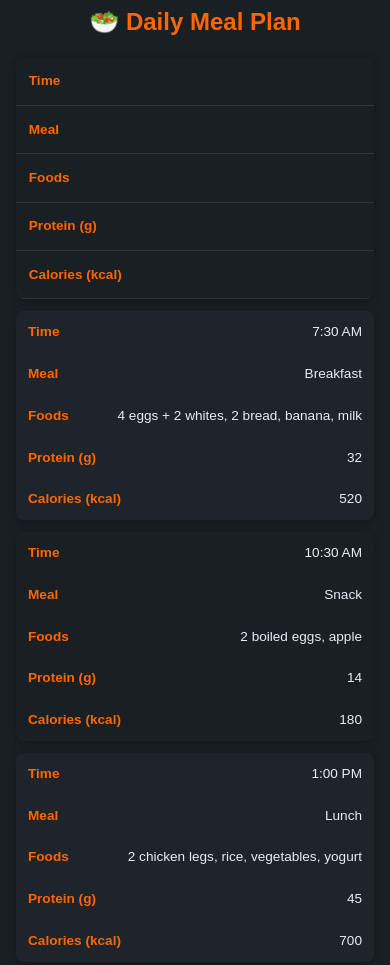
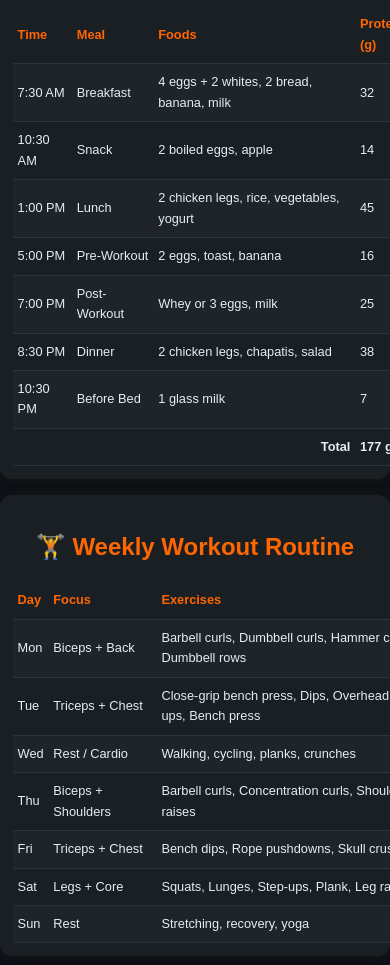
Before and after one commit to osandadeshan/personal-fitness-portfolio, a plain HTML site: page index.html in a window 390 px wide. Shown: the part 764-1729 px from the top of the page. Drawn offline with Linux system fonts and the light colour scheme.

Commit message:
Force mobile view to keep the tables

```diff
--- a/index.html
+++ b/index.html
@@ -43,60 +43,60 @@
           <th>Calories (kcal)</th>
         </tr>
         <tr>
-          <td data-label="Time">7:30 AM</td>
-          <td data-label="Meal">Breakfast</td>
-          <td data-label="Foods">4 eggs + 2 whites, 2 bread, banana, milk</td>
-          <td data-label="Protein (g)">32</td>
-          <td data-label="Calories (kcal)">520</td>
+          <td>7:30 AM</td>
+          <td>Breakfast</td>
+          <td>4 eggs + 2 whites, 2 bread, banana, milk</td>
+          <td>32</td>
+          <td>520</td>
         </tr>
         <tr>
-          <td data-label="Time">10:30 AM</td>
-          <td data-label="Meal">Snack</td>
-          <td data-label="Foods">2 boiled eggs, apple</td>
-          <td data-label="Protein (g)">14</td>
-          <td data-label="Calories (kcal)">180</td>
+          <td>10:30 AM</td>
+          <td>Snack</td>
+          <td>2 boiled eggs, apple</td>
+          <td>14</td>
+          <td>180</td>
         </tr>
         <tr>
-          <td data-label="Time">1:00 PM</td>
-          <td data-label="Meal">Lunch</td>
-          <td data-label="Foods">2 chicken legs, rice, vegetables, yogurt</td>
-          <td data-label="Protein (g)">45</td>
-          <td data-label="Calories (kcal)">700</td>
+          <td>1:00 PM</td>
+          <td>Lunch</td>
+          <td>2 chicken legs, rice, vegetables, yogurt</td>
+          <td>45</td>
+          <td>700</td>
         </tr>
         <tr>
-          <td data-label="Time">5:00 PM</td>
-          <td data-label="Meal">Pre-Workout</td>
-          <td data-label="Foods">2 eggs, toast, banana</td>
-          <td data-label="Protein (g)">16</td>
-          <td data-label="Calories (kcal)">300</td>
+          <td>5:00 PM</td>
+          <td>Pre-Workout</td>
+          <td>2 eggs, toast, banana</td>
+          <td>16</td>
+          <td>300</td>
         </tr>
         <tr>
-          <td data-label="Time">7:00 PM</td>
-          <td data-label="Meal">Post-Workout</td>
-          <td data-label="Foods">Whey or 3 eggs, milk</td>
-          <td data-label="Protein (g)">25</td>
-          <td data-label="Calories (kcal)">200</td>
+          <td>7:00 PM</td>
+          <td>Post-Workout</td>
+          <td>Whey or 3 eggs, milk</td>
+          <td>25</td>
+          <td>200</td>
         </tr>
         <tr>
-          <td data-label="Time">8:30 PM</td>
-          <td data-label="Meal">Dinner</td>
-          <td data-label="Foods">2 chicken legs, chapatis, salad</td>
-          <td data-label="Protein (g)">38</td>
-          <td data-label="Calories (kcal)">600</td>
+          <td>8:30 PM</td>
+          <td>Dinner</td>
+          <td>2 chicken legs, chapatis, salad</td>
+          <td>38</td>
+          <td>600</td>
         </tr>
         <tr>
-          <td data-label="Time">10:30 PM</td>
-          <td data-label="Meal">Before Bed</td>
-          <td data-label="Foods">1 glass milk</td>
-          <td data-label="Protein (g)">7</td>
-          <td data-label="Calories (kcal)">150</td>
+          <td>10:30 PM</td>
+          <td>Before Bed</td>
+          <td>1 glass milk</td>
+          <td>7</td>
+          <td>150</td>
         </tr>
 
         <!-- ===== Total Row ===== -->
         <tr style="font-weight: bold">
           <td colspan="3" style="text-align: right">Total</td>
-          <td data-label="Total Protein">177 g</td>
-          <td data-label="Total Calories">2650 kcal</td>
+          <td>177 g</td>
+          <td>2650 kcal</td>
         </tr>
       </table>
     </section>
@@ -111,45 +111,46 @@
           <th>Exercises</th>
         </tr>
         <tr>
-          <td data-label="Day">Mon</td>
-          <td data-label="Focus">Biceps + Back</td>
-          <td data-label="Exercises">
+          <td>Mon</td>
+          <td>Biceps + Back</td>
+          <td>
             Barbell curls, Dumbbell curls, Hammer curls, Pull-ups, Dumbbell rows
           </td>
         </tr>
         <tr>
-          <td data-label="Day">Tue</td>
-          <td data-label="Focus">Triceps + Chest</td>
-          <td data-label="Exercises">
-            Close-grip bench press, Dips, Overhead extension, Push-ups, Bench press
+          <td>Tue</td>
+          <td>Triceps + Chest</td>
+          <td>
+            Close-grip bench press, Dips, Overhead extension, Push-ups, Bench
+            press
           </td>
         </tr>
         <tr>
-          <td data-label="Day">Wed</td>
-          <td data-label="Focus">Rest / Cardio</td>
-          <td data-label="Exercises">Walking, cycling, planks, crunches</td>
+          <td>Wed</td>
+          <td>Rest / Cardio</td>
+          <td>Walking, cycling, planks, crunches</td>
         </tr>
         <tr>
-          <td data-label="Day">Thu</td>
-          <td data-label="Focus">Biceps + Shoulders</td>
-          <td data-label="Exercises">
+          <td>Thu</td>
+          <td>Biceps + Shoulders</td>
+          <td>
             Barbell curls, Concentration curls, Shoulder press, Lateral raises
           </td>
         </tr>
         <tr>
-          <td data-label="Day">Fri</td>
-          <td data-label="Focus">Triceps + Chest</td>
-          <td data-label="Exercises">Bench dips, Rope pushdowns, Skull crushers, Incline press</td>
+          <td>Fri</td>
+          <td>Triceps + Chest</td>
+          <td>Bench dips, Rope pushdowns, Skull crushers, Incline press</td>
         </tr>
         <tr>
-          <td data-label="Day">Sat</td>
-          <td data-label="Focus">Legs + Core</td>
-          <td data-label="Exercises">Squats, Lunges, Step-ups, Plank, Leg raises</td>
+          <td>Sat</td>
+          <td>Legs + Core</td>
+          <td>Squats, Lunges, Step-ups, Plank, Leg raises</td>
         </tr>
         <tr>
-          <td data-label="Day">Sun</td>
-          <td data-label="Focus">Rest</td>
-          <td data-label="Exercises">Stretching, recovery, yoga</td>
+          <td>Sun</td>
+          <td>Rest</td>
+          <td>Stretching, recovery, yoga</td>
         </tr>
       </table>
     </section>
--- a/styles.css
+++ b/styles.css
@@ -175,9 +175,7 @@ tr:nth-child(even) {
     margin-left: 0;
   }
 
-  table,
-  th,
-  td {
+  table, th, td {
     font-size: 0.85rem;
   }
 
@@ -190,37 +188,37 @@ tr:nth-child(even) {
     font-size: 0.8rem;
   }
 
-  /* Mobile table styles */
-  table, thead, tbody, th, td, tr {
-    display: block;
+  /* Keep table layout but make it horizontally scrollable on mobile */
+  .card {
+    overflow-x: auto;
   }
 
-  thead tr {
-    position: absolute;
-    left: -9999px;
-    top: -9999px;
+  table {
+    min-width: 600px; /* Ensure table doesn't get too narrow */
   }
 
-  tr {
-    margin-bottom: 12px;
-    border-radius: 8px;
-    overflow: hidden;
-    background: #1a1f24;
-    box-shadow: 0 2px 8px rgba(0, 0, 0, 0.3);
+  th, td {
+    padding: 0.6rem 0.4rem;
+  }
+}
+
+/* Additional mobile optimization for very small screens */
+@media (max-width: 480px) {
+  table {
+    min-width: 500px;
   }
 
-  td {
-    border: 0;
-    display: flex;
-    justify-content: space-between;
-    padding: 10px 12px;
-    position: relative;
+  th, td {
+    padding: 0.5rem 0.3rem;
+    font-size: 0.8rem;
   }
 
-  td::before {
-    content: attr(data-label);
-    font-weight: 600;
-    color: #ff6600;
-    margin-right: 10px;
+  section {
+    padding: 1rem;
+    margin: 1rem auto;
+  }
+
+  .card {
+    padding: 0.8rem;
   }
 }
```
